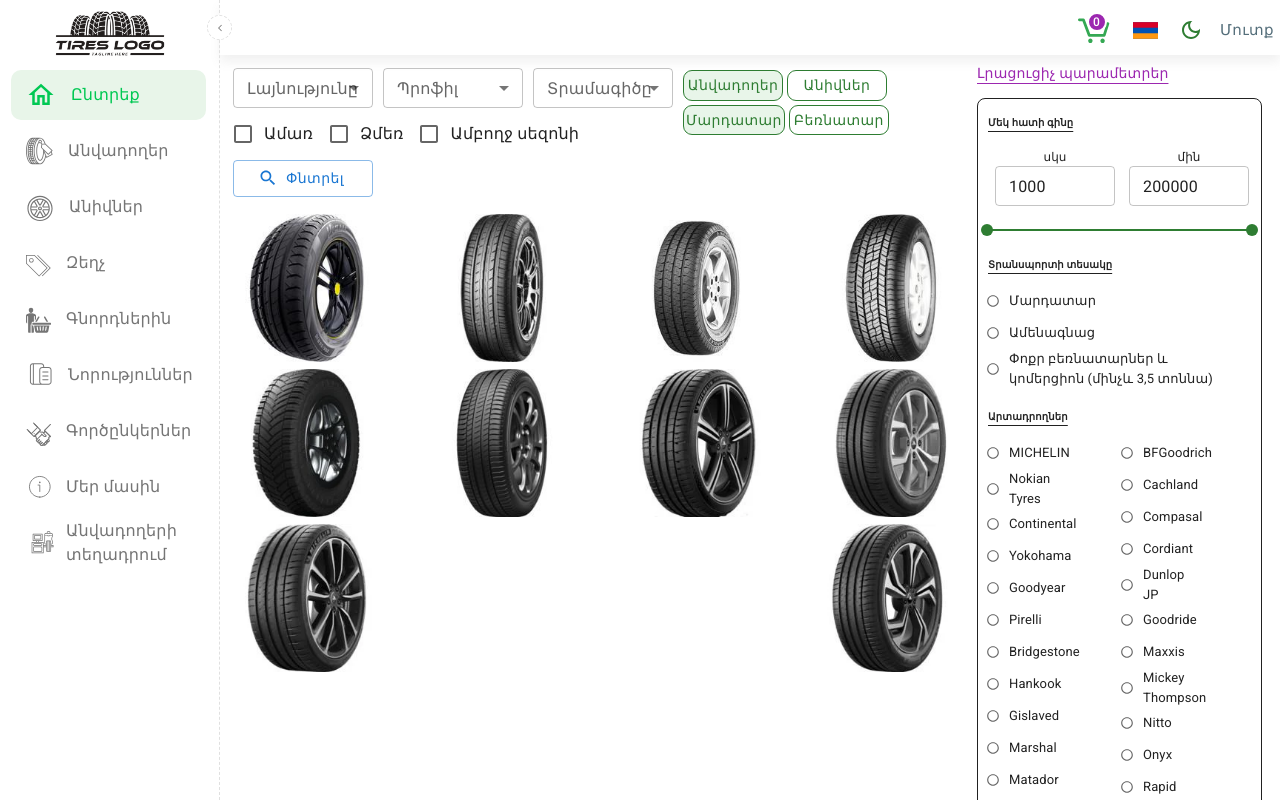
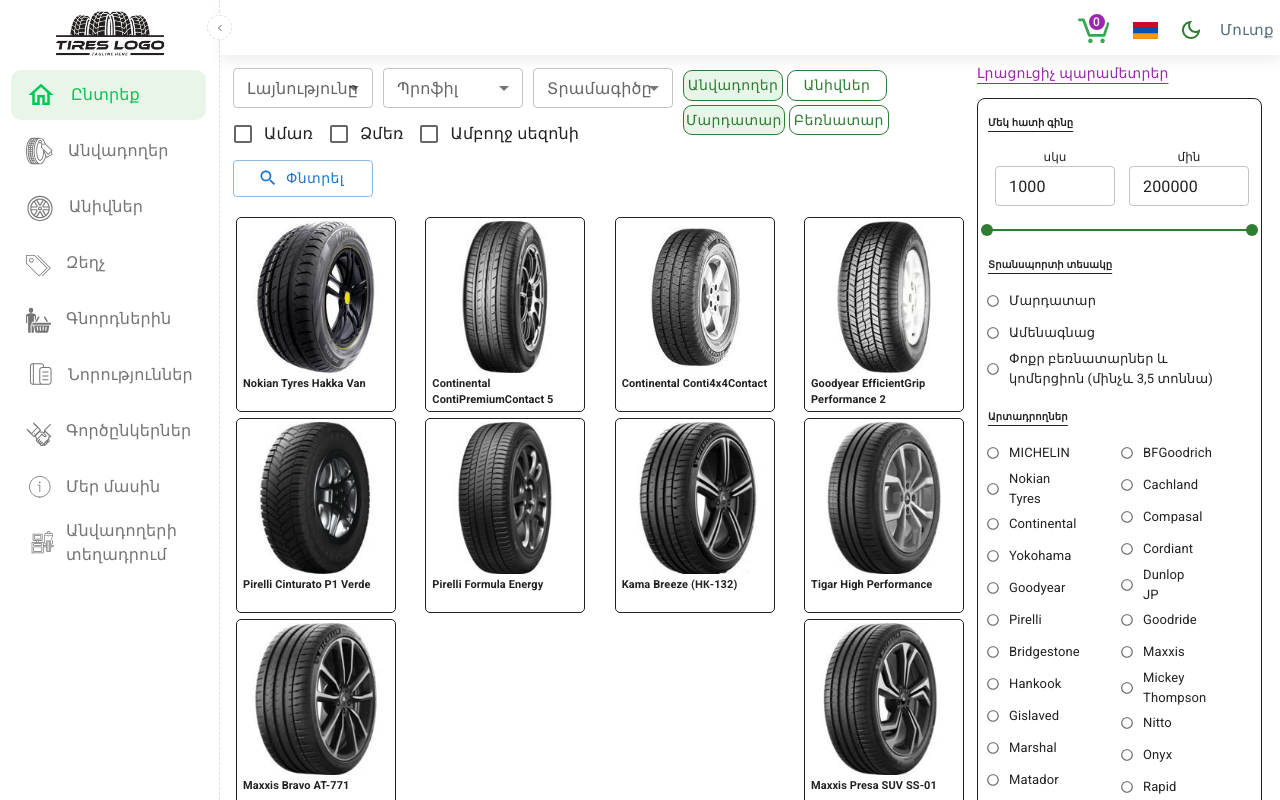
Before and after one commit to AbrahamManaserian/tyers, a React (Create React App) app: page / in a window 1280 px wide. Shown: the top 800 px of the page. Built offline with nearby package versions, Linux system fonts and the light colour scheme; a web font is replaced by a local one.

Commit message:
setup tyre card demo

```diff
--- /dev/null
+++ b/src/components/TyreCard.js
@@ -0,0 +1,23 @@
+import { Box, Typography } from '@mui/material';
+
+export default function ({ image, name }) {
+  return (
+    <Box
+      sx={{
+        display: 'flex',
+        flexDirection: 'column',
+        maxWidth: { xs: '48%', sm: '160px' },
+        p: '3px',
+        m: '3px',
+        borderStyle: 'solid',
+        borderWidth: '0.1px',
+        borderRadius: '5px',
+      }}
+    >
+      <img src={image} style={{ width: '100%', height: 'auto', borderRadius: '2px' }} />
+      <Box sx={{ height: '35px', display: 'flex', p: '3px' }}>
+        <Typography sx={{ fontSize: '11px', fontWeight: 700 }}>{name}</Typography>
+      </Box>
+    </Box>
+  );
+}
--- a/src/pages/HomePage.js
+++ b/src/pages/HomePage.js
@@ -18,8 +18,21 @@
 import Image7 from '../images/tyres/7.webp';
 import Image8 from '../images/tyres/8.webp';
 import Image9 from '../images/tyres/9.webp';
+import TyreCard from '../components/TyreCard';
 
 const arr = [Image0, Image1, Image2, Image3, Image4, Image5, Image6, Image7, Image8, Image9];
+const tyreNames = [
+  'Nokian Tyres Hakka Van',
+  'Continental ContiPremiumContact 5',
+  'Continental Conti4x4Contact',
+  'Goodyear EfficientGrip Performance 2',
+  'Pirelli Cinturato P1 Verde',
+  'Pirelli Formula Energy',
+  'Kama Breeze (НК-132)',
+  'Tigar High Performance',
+  'Maxxis Bravo AT-771',
+  'Maxxis Presa SUV SS-01',
+];
 
 export default function HomePage() {
   const [price, setPrice] = useState([1, 200]);
@@ -153,9 +166,10 @@
         >
           {arr.map((item, index) => {
             return (
-              <Box key={index} sx={{ maxWidth: { xs: '50%', sm: '150px' }, paddingRight: '2px' }}>
-                <img src={item} style={{ width: '100%', height: 'auto' }} />
-              </Box>
+              //   <Box key={index} sx={{ maxWidth: { xs: '50%', sm: '150px' }, paddingRight: '2px' }}>
+              //     <img src={item} style={{ width: '100%', height: 'auto' }} />
+              //   </Box>
+              <TyreCard key={index} image={item} name={tyreNames[index]} />
             );
           })}
         </Grid>
```
